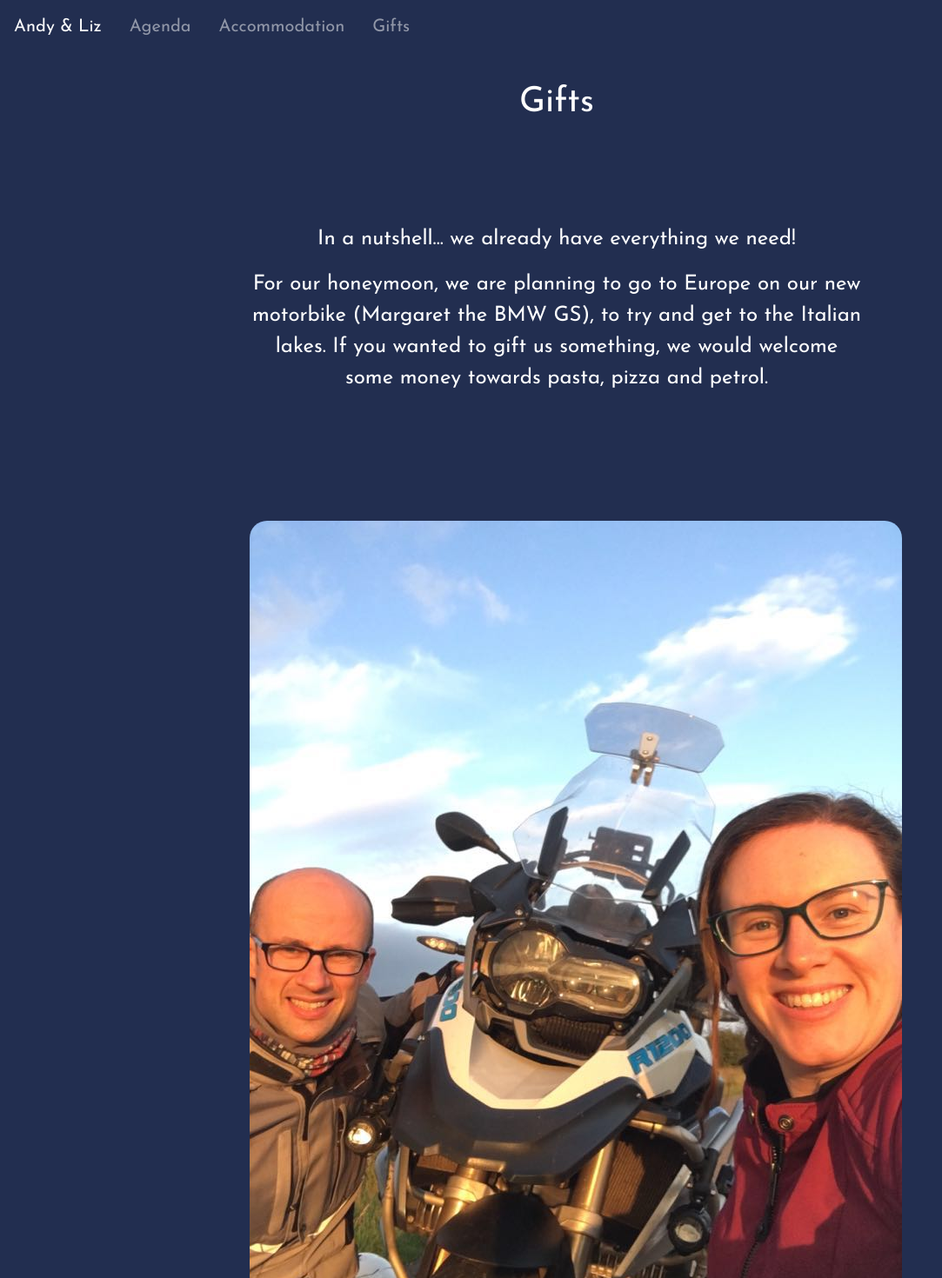
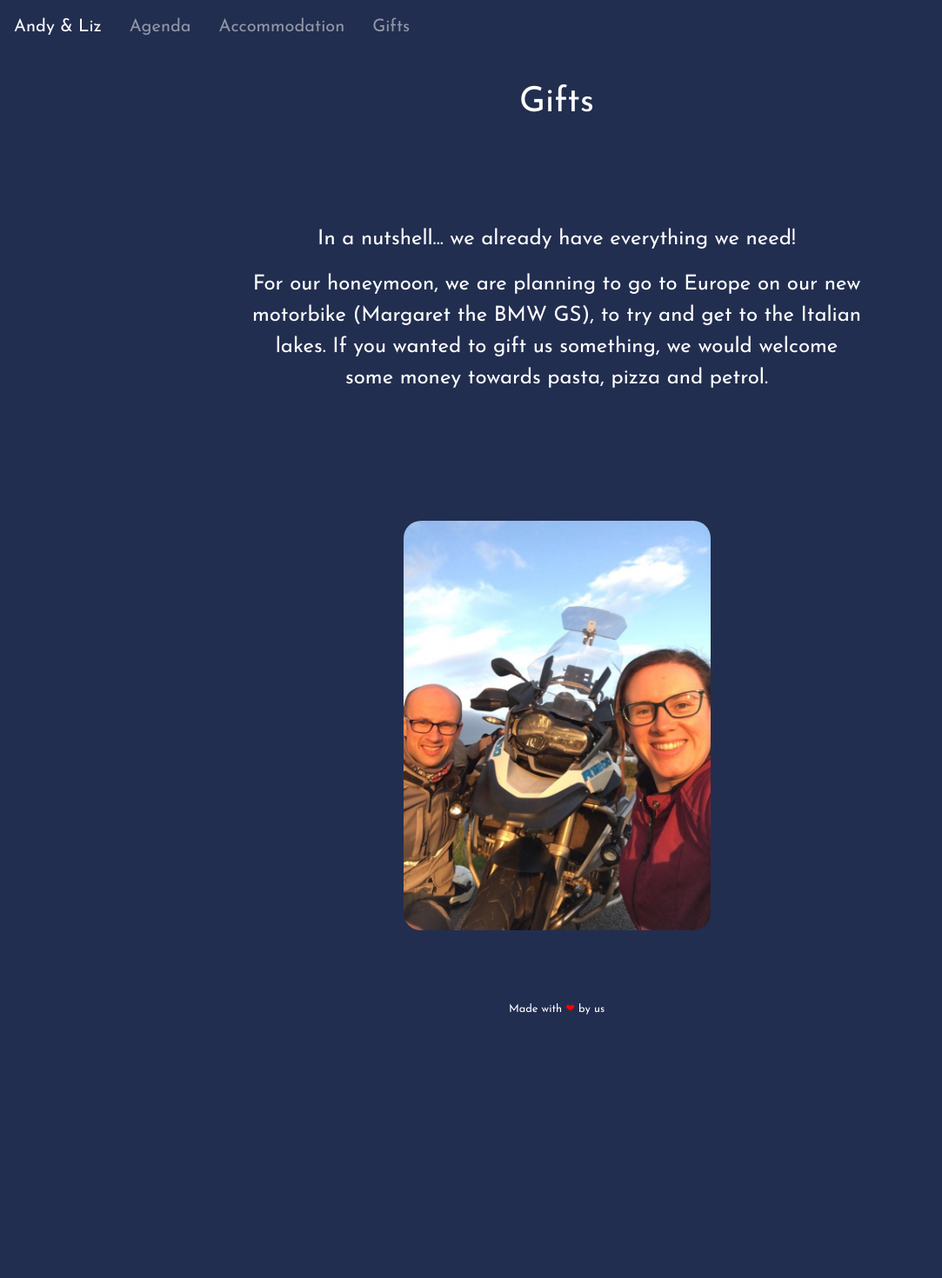
Before and after one commit to evansabove/wedding, a Vue app in the folder website/: page /gifts in a window 1280 px wide. Shown: the top 1470 px of the page at 87% size, without its empty margins (0-1083 px from the left). After the commit the page ends 1175 px from the top, so only its background shows below. Built offline with nearby package versions, Linux system fonts and the light colour scheme.

Commit message:
Fix photo

```diff
--- a/website/src/views/Gifts.vue
+++ b/website/src/views/Gifts.vue
@@ -13,7 +13,7 @@
 
     <Panel :index="2">
       <div style="text-align: center">
-        <img class="together" src="margaret.jpg" />
+        <img class="margaret" src="margaret.jpg" />
       </div>
     </Panel>
   </div>
@@ -31,4 +31,11 @@ export default {
 </script>
 
 <style lang="scss" scoped>
+.margaret {
+  width: 50%;
+
+  @media only screen and (max-width: 600px) {
+    width: 100%;
+  }
+}
 </style>
```
